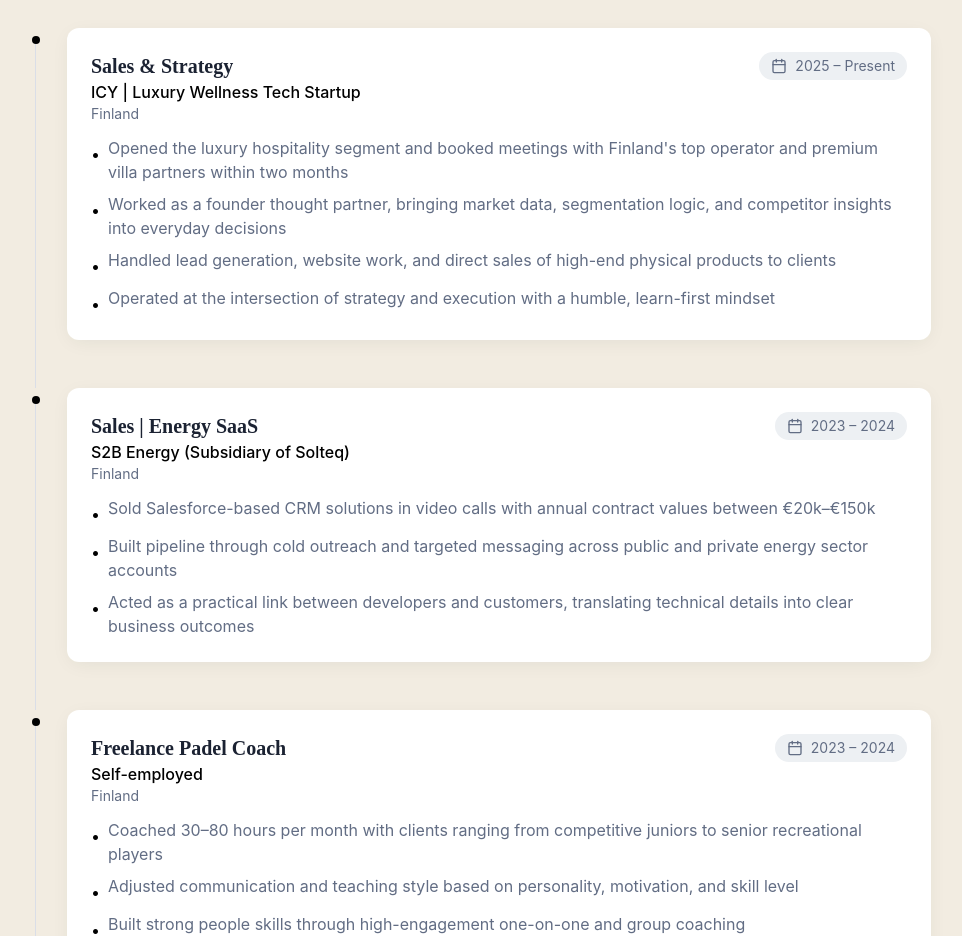
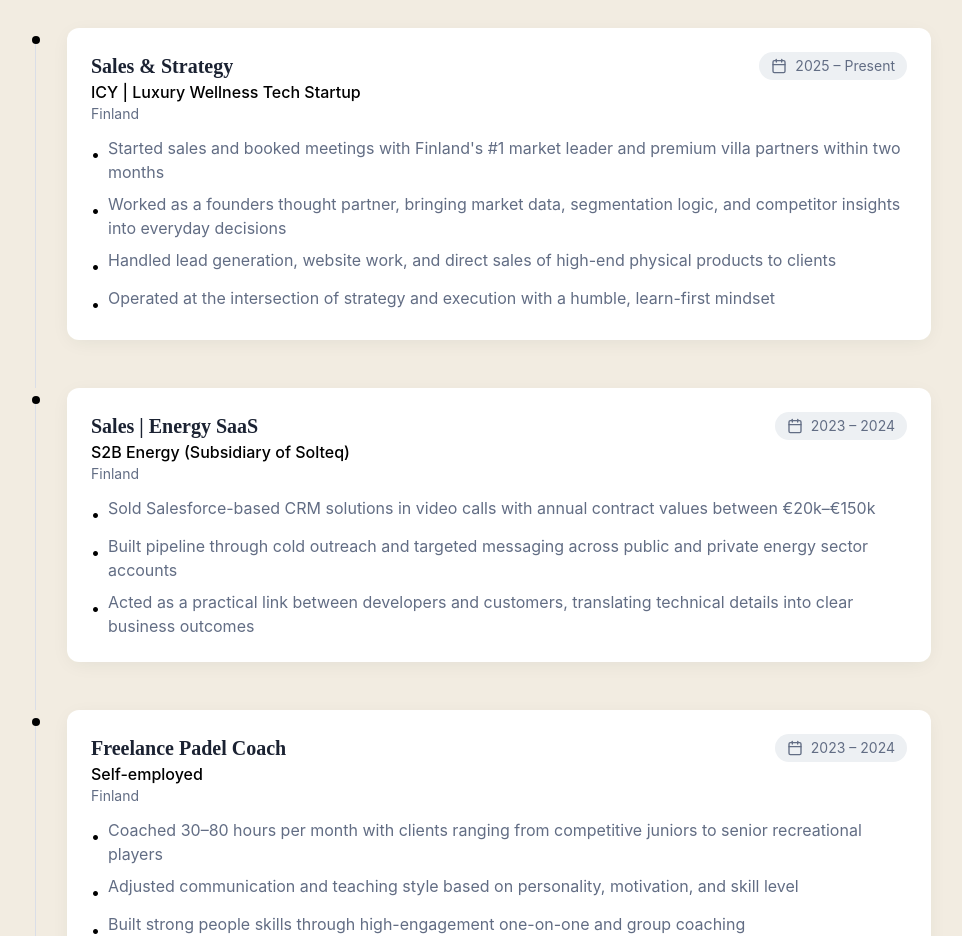
Before and after one commit to HugoVuori/Hugo-CV-2026, a React (Vite) app: page / in a window 1280 px wide. Shown: the part 1920-2856 px from the top of the page, without its empty margins (157-1119 px from the left). Built offline with nearby package versions, Linux system fonts and the light colour scheme; the HTML template or start-up script is replaced by a standard one.

Commit message:
Update Experience.tsx

```diff
--- a/src/components/cv/Experience.tsx
+++ b/src/components/cv/Experience.tsx
@@ -8,8 +8,8 @@ const experiences = [
     location: "Finland",
     period: "2025 – Present",
     description: [
-      "Opened the luxury hospitality segment and booked meetings with Finland's top operator and premium villa partners within two months",
-      "Worked as a founder thought partner, bringing market data, segmentation logic, and competitor insights into everyday decisions",
+      "Started sales and booked meetings with Finland's #1 market leader and premium villa partners within two months",
+      "Worked as a founders thought partner, bringing market data, segmentation logic, and competitor insights into everyday decisions",
       "Handled lead generation, website work, and direct sales of high-end physical products to clients",
       "Operated at the intersection of strategy and execution with a humble, learn-first mindset",
     ],
```
